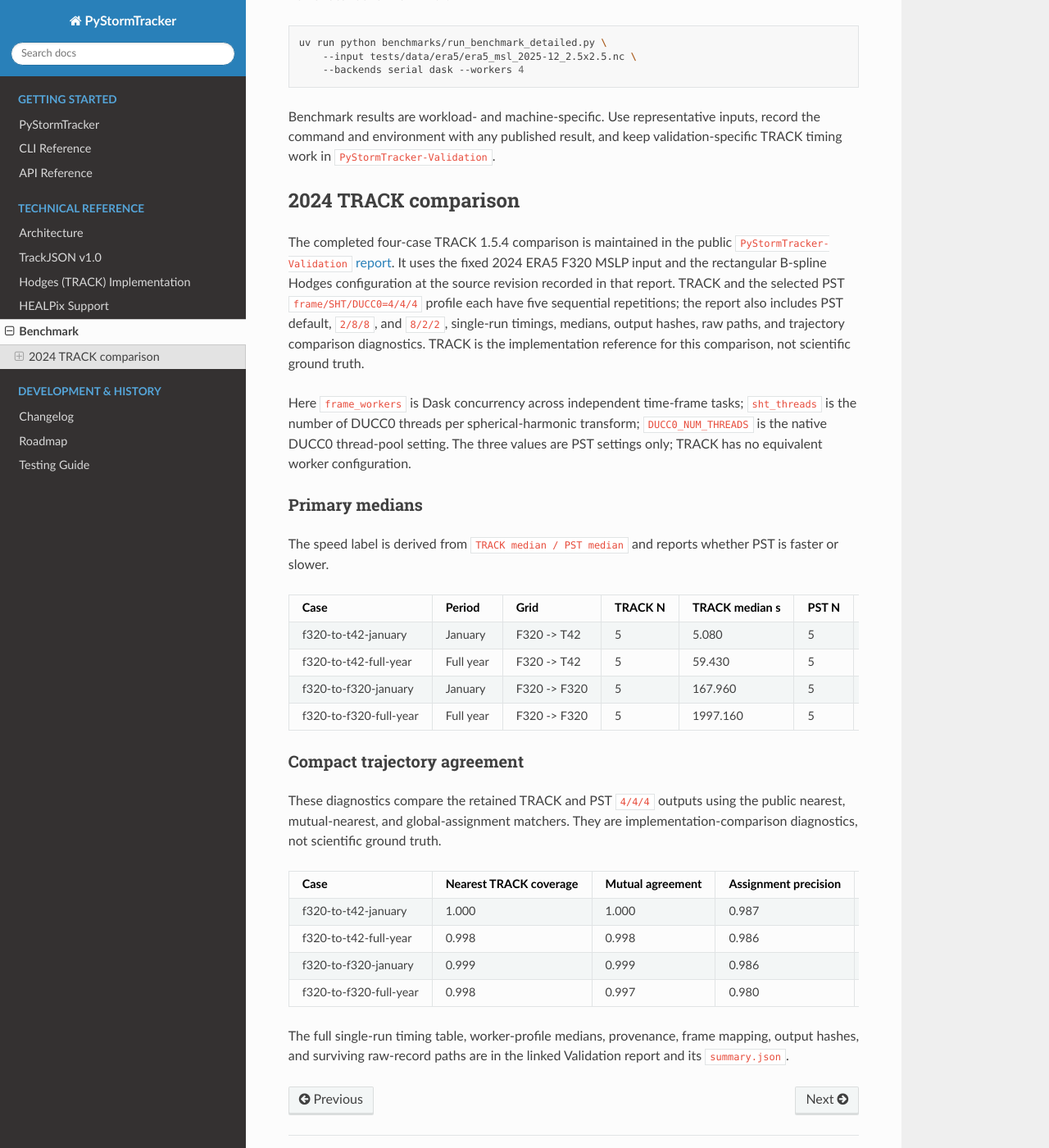
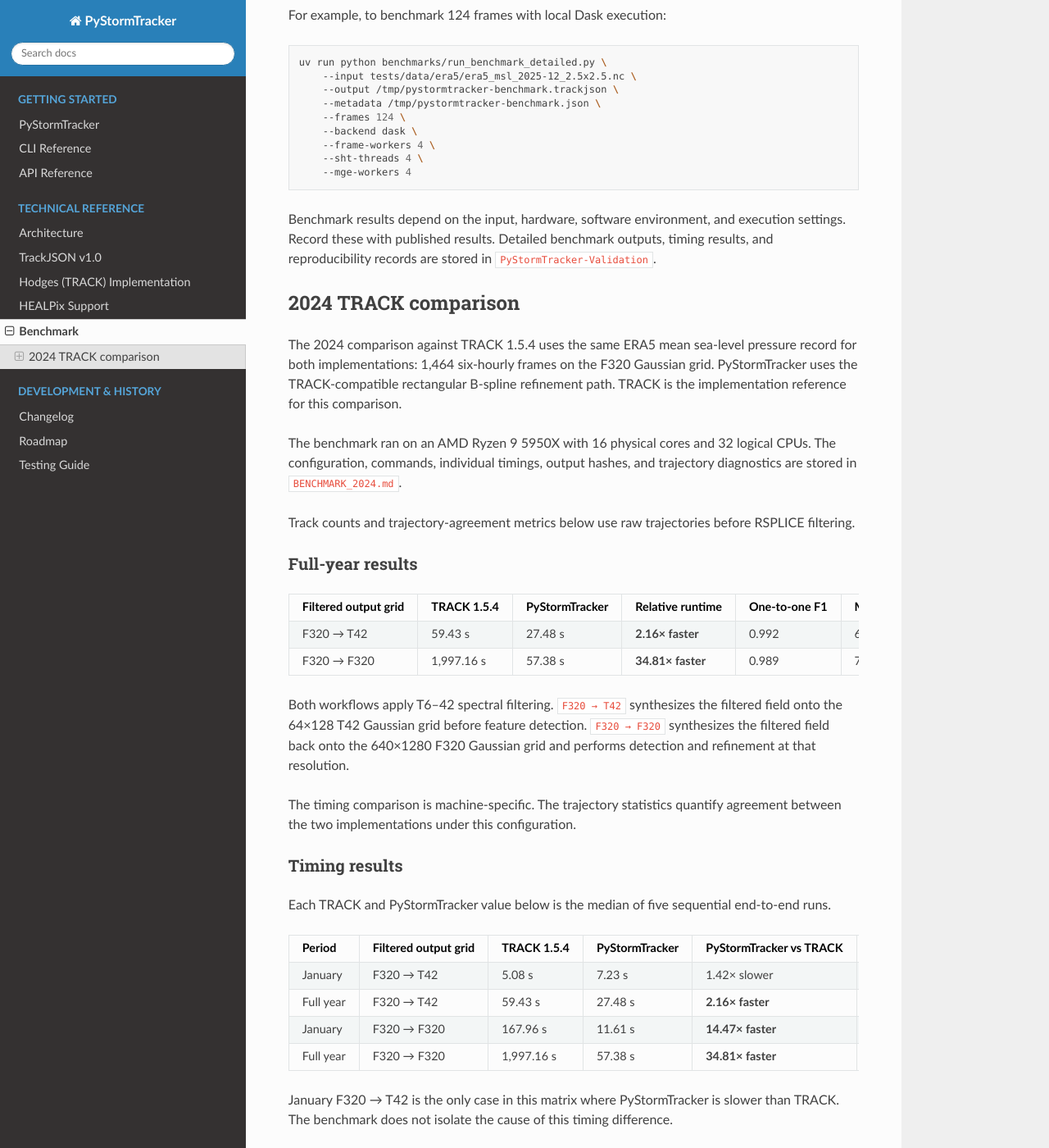
Before and after one commit to mwyau/PyStormTracker, a Sphinx documentation site: the page built from docs/benchmark.md, in a window 1280 px wide and 1400 px high, scrolled down 274 px. Shown: the whole window at 82% size. Built offline with Sphinx 7.4.7 and the Read the Docs theme 3.1.0, drawn with Linux system fonts in a browser that asks for light colours; pages that are not in the unit, such as notebooks, are missing from menus; some of the changed text lies outside the part shown.

Commit message:
docs(benchmark): clarify 2024 comparison

````diff
--- a/docs/benchmark.md
+++ b/docs/benchmark.md
@@ -1,64 +1,97 @@
-# PyStormTracker Benchmark
+# Benchmarks
 
-The `benchmarks/` directory contains generic package-performance tools. The
-benchmark runner measures the current CLI on an explicitly selected input and
-does not download data or compare historical implementations.
+The `benchmarks/` directory contains tools for measuring current PyStormTracker
+performance. The benchmark runner uses a selected input, records the runtime
+configuration, and writes both TrackJSON output and machine-readable metadata.
+It does not download data or compare against another implementation.
 
-Run a local benchmark with:
+For example, to benchmark 124 frames with local Dask execution:
 
 ```bash
 uv run python benchmarks/run_benchmark_detailed.py \
     --input tests/data/era5/era5_msl_2025-12_2.5x2.5.nc \
-    --backends serial dask --workers 4
+    --output /tmp/pystormtracker-benchmark.trackjson \
+    --metadata /tmp/pystormtracker-benchmark.json \
+    --frames 124 \
+    --backend dask \
+    --frame-workers 4 \
+    --sht-threads 4 \
+    --mge-workers 4
 ```
 
-Benchmark results are workload- and machine-specific. Use representative
-inputs, record the command and environment with any published result, and
-keep validation-specific TRACK timing work in
-`PyStormTracker-Validation`.
+Benchmark results depend on the input, hardware, software environment, and
+execution settings. Record these with published results. Detailed benchmark
+outputs, timing results, and reproducibility records are stored in
+[`PyStormTracker-Validation`](https://github.com/mwyau/PyStormTracker-Validation).
 
 ## 2024 TRACK comparison
 
-The completed four-case TRACK 1.5.4 comparison is maintained in the public
-[`PyStormTracker-Validation` report](https://github.com/mwyau/PyStormTracker-Validation/blob/main/results/BENCHMARK_2024.md).
-It uses the fixed 2024 ERA5 F320 MSLP input and the rectangular B-spline
-Hodges configuration at the source revision recorded in that report. TRACK
-and the selected PST `frame/SHT/DUCC0=4/4/4` profile each have five sequential
-repetitions; the report also includes PST default, `2/8/8`, and `8/2/2`,
-single-run timings, medians, output hashes, raw paths, and trajectory
-comparison diagnostics. TRACK is the implementation reference for this
-comparison, not scientific ground truth.
+The 2024 comparison against TRACK 1.5.4 uses the same ERA5 mean sea-level
+pressure record for both implementations: 1,464 six-hourly frames on the F320
+Gaussian grid. PyStormTracker uses the TRACK-compatible rectangular B-spline
+refinement path. TRACK is the implementation reference for this comparison.
 
-Here `frame_workers` is Dask concurrency across independent time-frame tasks;
-`sht_threads` is the number of DUCC0 threads per spherical-harmonic transform;
-`DUCC0_NUM_THREADS` is the native DUCC0 thread-pool setting. The three values
-are PST settings only; TRACK has no equivalent worker configuration.
+The benchmark ran on an AMD Ryzen 9 5950X with 16 physical cores and 32 logical
+CPUs. The configuration, commands, individual timings, output hashes, and
+trajectory diagnostics are stored in
+[`BENCHMARK_2024.md`](https://github.com/mwyau/PyStormTracker-Validation/blob/main/results/BENCHMARK_2024.md).
 
-### Primary medians
+Track counts and trajectory-agreement metrics below use raw trajectories before
+RSPLICE filtering.
 
-The speed label is derived from `TRACK median / PST median` and reports whether
-PST is faster or slower.
+### Full-year results
 
-| Case                   | Period    | Grid         | TRACK N | TRACK median s | PST N | PST median s | PST vs TRACK  | TRACK tracks | PST tracks |
-| ---------------------- | --------- | ------------ | ------: | -------------: | ----: | -----------: | ------------- | -----------: | ---------: |
-| f320-to-t42-january    | January   | F320 -> T42  |       5 |          5.080 |     5 |        7.230 | 1.42x slower  |          709 |        718 |
-| f320-to-t42-full-year  | Full year | F320 -> T42  |       5 |         59.430 |     5 |       27.480 | 2.16x faster  |         7761 |       7859 |
-| f320-to-f320-january   | January   | F320 -> F320 |       5 |        167.960 |     5 |       11.610 | 14.47x faster |          779 |        789 |
-| f320-to-f320-full-year | Full year | F320 -> F320 |       5 |       1997.160 |     5 |       57.380 | 34.81x faster |         8595 |       8747 |
+| Filtered output grid | TRACK 1.5.4 | PyStormTracker | Relative runtime | One-to-one F1 | Median matched-track separation |
+| --- | ---: | ---: | ---: | ---: | ---: |
+| F320 → T42 | 59.43 s | 27.48 s | **2.16× faster** | 0.992 | 6 m |
+| F320 → F320 | 1,997.16 s | 57.38 s | **34.81× faster** | 0.989 | 7 m |
 
-### Compact trajectory agreement
+Both workflows apply T6–42 spectral filtering. `F320 → T42` synthesizes the
+filtered field onto the 64×128 T42 Gaussian grid before feature detection.
+`F320 → F320` synthesizes the filtered field back onto the 640×1280 F320
+Gaussian grid and performs detection and refinement at that resolution.
 
-These diagnostics compare the retained TRACK and PST `4/4/4` outputs using the
-public nearest, mutual-nearest, and global-assignment matchers. They are
-implementation-comparison diagnostics, not scientific ground truth.
+The timing comparison is machine-specific. The trajectory statistics quantify
+agreement between the two implementations under this configuration.
 
-| Case                   | Nearest TRACK coverage | Mutual agreement | Assignment precision | Assignment recall | Assignment F1 | Assignment median km | Assignment p95 km |
-| ---------------------- | ---------------------: | ---------------: | -------------------: | ----------------: | ------------: | -------------------: | ----------------: |
-| f320-to-t42-january    |                  1.000 |            1.000 |                0.987 |             1.000 |         0.994 |                0.006 |             0.048 |
-| f320-to-t42-full-year  |                  0.998 |            0.998 |                0.986 |             0.998 |         0.992 |                0.006 |             0.050 |
-| f320-to-f320-january   |                  0.999 |            0.999 |                0.986 |             0.999 |         0.992 |                0.007 |             0.059 |
-| f320-to-f320-full-year |                  0.998 |            0.997 |                0.980 |             0.997 |         0.989 |                0.007 |             0.061 |
+### Timing results
 
-The full single-run timing table, worker-profile medians, provenance, frame
-mapping, output hashes, and surviving raw-record paths are in the linked
-Validation report and its [`summary.json`](https://github.com/mwyau/PyStormTracker-Validation/blob/main/results/benchmark-2024/summary.json).
+Each TRACK and PyStormTracker value below is the median of five sequential
+end-to-end runs.
+
+| Period | Filtered output grid | TRACK 1.5.4 | PyStormTracker | PyStormTracker vs TRACK | TRACK tracks | PyStormTracker tracks |
+| --- | --- | ---: | ---: | ---: | ---: | ---: |
+| January | F320 → T42 | 5.08 s | 7.23 s | 1.42× slower | 709 | 718 |
+| Full year | F320 → T42 | 59.43 s | 27.48 s | **2.16× faster** | 7,761 | 7,859 |
+| January | F320 → F320 | 167.96 s | 11.61 s | **14.47× faster** | 779 | 789 |
+| Full year | F320 → F320 | 1,997.16 s | 57.38 s | **34.81× faster** | 8,595 | 8,747 |
+
+January F320 → T42 is the only case in this matrix where PyStormTracker is
+slower than TRACK. The benchmark does not isolate the cause of this timing
+difference.
+
+### Trajectory agreement
+
+`TRACK coverage` is the fraction of TRACK trajectories matched by the directed
+nearest-track comparison. `Mutual agreement` requires the two trajectories to
+select each other as nearest matches. `One-to-one F1` comes from the global
+one-to-one assignment. Distances describe the matched trajectories from that
+assignment.
+
+| Period | Filtered output grid | TRACK coverage | Mutual agreement | One-to-one F1 | Median separation | 95th-percentile separation |
+| --- | --- | ---: | ---: | ---: | ---: | ---: |
+| January | F320 → T42 | 100.0% | 100.0% | 0.994 | 6 m | 48 m |
+| Full year | F320 → T42 | 99.8% | 99.8% | 0.992 | 6 m | 50 m |
+| January | F320 → F320 | 99.9% | 99.9% | 0.992 | 7 m | 59 m |
+| Full year | F320 → F320 | 99.8% | 99.7% | 0.989 | 7 m | 61 m |
+
+The Validation report includes bidirectional and unmatched-track diagnostics.
+
+### Parallel settings
+
+The frame/SHT 4/4 configuration had the lowest measured wall time among the
+tested worker profiles. `mge_workers` remained at its default value of 16.
+
+The single-run timings, worker profiles, frame mapping, output hashes, and
+raw-record locations are stored in the Validation report and its
+[`summary.json`](https://github.com/mwyau/PyStormTracker-Validation/blob/main/results/benchmark-2024/summary.json).
````
